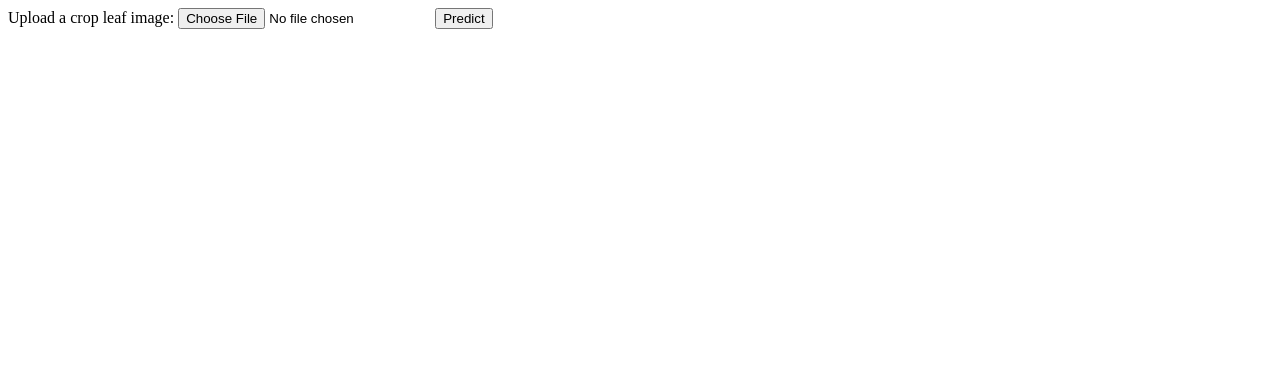
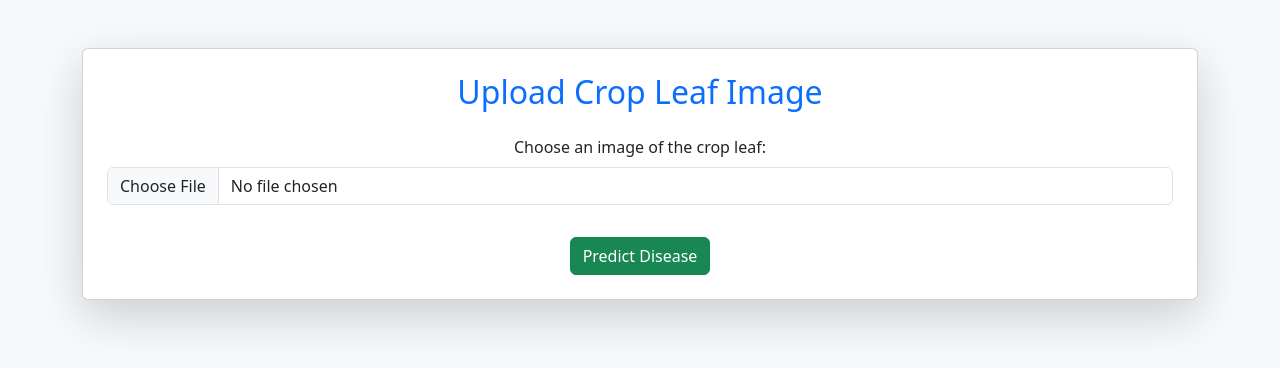
Before and after one commit to preranadhake/SmartIrrigation, a Django app: page /prediction in a window 1280 px wide. Shown: the top 368 px of the page. Run offline with Django 5.2, Linux system fonts and the light colour scheme; some libraries are stand-ins or nearby versions.

Commit message:
Bootstarp added for prediction app

```diff
--- a/sensor_dashboard/prediction/templates/prediction/upload.html
+++ b/sensor_dashboard/prediction/templates/prediction/upload.html
@@ -3,14 +3,25 @@
 <head>
     <meta charset="UTF-8">
     <meta name="viewport" content="width=device-width, initial-scale=1.0">
-    <title>Document</title>
+    <title>Upload Image for Prediction</title>
+    <link href="https://cdn.jsdelivr.net/npm/bootstrap@5.3.0/dist/css/bootstrap.min.css" rel="stylesheet">
 </head>
-<body>
-    <form method="post" enctype="multipart/form-data">
-        {% csrf_token %}
-        <label for="image">Upload a crop leaf image:</label>
-        <input type="file" name="image" id="image" required>
-        <button type="submit">Predict</button>
-    </form>
+<body class="bg-light">
+
+    <div class="container mt-5">
+        <div class="card shadow-lg p-4">
+            <h2 class="text-center text-primary mb-4">Upload Crop Leaf Image</h2>
+            <form method="post" enctype="multipart/form-data" class="text-center">
+                {% csrf_token %}
+                <div class="mb-3">
+                    <label for="image" class="form-label">Choose an image of the crop leaf:</label>
+                    <input type="file" name="image" id="image" class="form-control" required>
+                </div>
+                <button type="submit" class="btn btn-success mt-3">Predict Disease</button>
+            </form>
+        </div>
+    </div>
+
+    <script src="https://cdn.jsdelivr.net/npm/bootstrap@5.3.0/dist/js/bootstrap.bundle.min.js"></script>
 </body>
 </html>
```
Also changed, not shown: sensor_dashboard/prediction/templates/prediction/result.html (+15 -5 lines), 1 other file.
